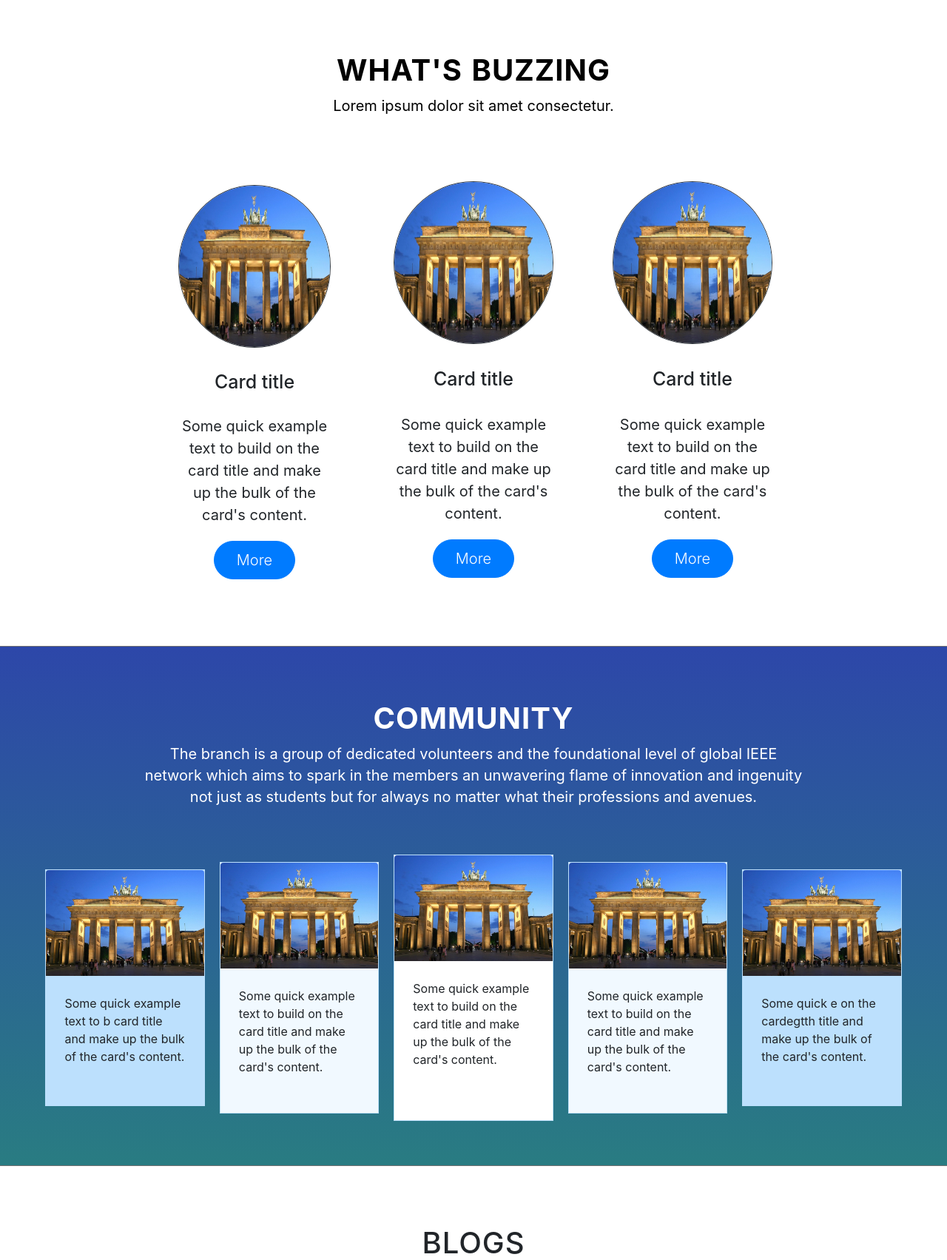
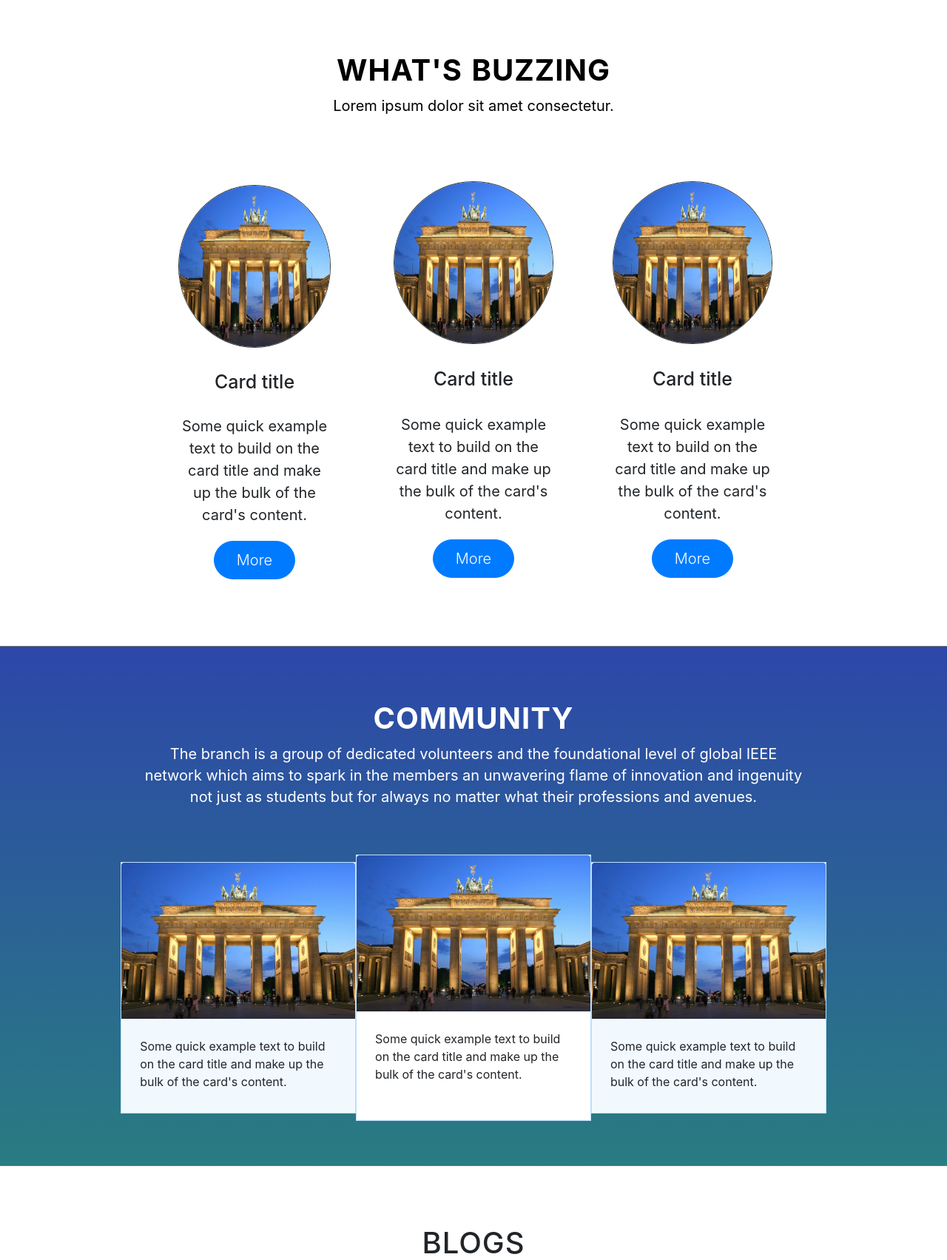
Before and after one commit to IEEE-BITS-Pilani-Student-Chapter/IEEE_BPPC, a Django app: page / in a window 1280 px wide. Shown: the part 800-2503 px from the top of the page at 74% size. Run offline with Django 3.2, Linux system fonts and the light colour scheme; some libraries are stand-ins or nearby versions.

Commit message:
Community Fixed

```diff
--- a/static/css/style.css
+++ b/static/css/style.css
@@ -1048,21 +1048,21 @@ footer a{
       }
 
       .community-box{
-        width: 20%;
+        width: 27%;
         height: 360px;
         padding:0% 0% 2% 0%;
 
         background: #FFFFFF;
-        margin: 0px 10px;
+        margin: 0px 0px;
         transition: 0.5s;
         border: 1px solid #BCE0FD;
         font-size: medium;
       }
       .community-box:hover{
         transform: scale(1.2);
-
+        margin: 0px 20px;
         z-index: 2;
-        box-shadow: 2px 2px 2px #000;
+        //box-shadow: 2px 2px 2px #000;
 
       }
     .one {
@@ -1127,3 +1127,7 @@ footer a{
 
     }
     }
+
+    .text{
+      text-decoration: none;
+    }
--- a/templates/app/home.html
+++ b/templates/app/home.html
@@ -85,12 +85,7 @@
 <div class="row" >
   <div class="contawfiner">
     <div class="containery">
-      <div class="community-box one">
-        <img class="card-img-top" src="{% static 'img/berlin.jpg' %}" alt="Card image cap">
-          <div class="card-body">
-            <p class="card-text">Some quick example text to b card title and make up the bulk of the card's content.</p>
-          </div>
-      </div>
+
       <div class="community-box two">
         <img class="card-img-top" src="{% static 'img/berlin.jpg' %}" alt="Card image cap">
           <div class="card-body">
@@ -109,12 +104,7 @@
             <p class="card-text">Some quick example text to build on the card title and make up the bulk of the card's content.</p>
           </div>
       </div>
-      <div class="community-box five" >
-        <img class="card-img-top" src="{% static 'img/berlin.jpg' %}" alt="Card image cap">
-          <div class="card-body">
-            <p class="card-text">Some quick e on the cardegtth title and make up the bulk of the card's content.</p>
-          </div>
-      </div>
+
     </div>
 
   </div>
--- a/templates/base.html
+++ b/templates/base.html
@@ -40,16 +40,16 @@
                   <li class="nav-item active">
                       <a class="nav-link" href="#">ABOUT</a>
                   </li>
-                  <li class="nav-item">
+                  <li class="nav-item active">
                      <a class="nav-link" href="#">BLOG</a>
                   </li>
-                  <li class="nav-item">
+                  <li class="nav-item active">
                       <a class="nav-link" href="#">COMMUNITY</a>
                   </li>
-                  <li class="nav-item">
+                  <li class="nav-item active">
                       <a class="nav-link" href="#">EVENTS & ACTIVITIES</a>
                   </li>
-                  <li class="nav-item">
+                  <li class="nav-item active">
                       <a class="nav-link" href="#">MEMBER RESOURCES</a>
                   </li>
               </ul>
```
